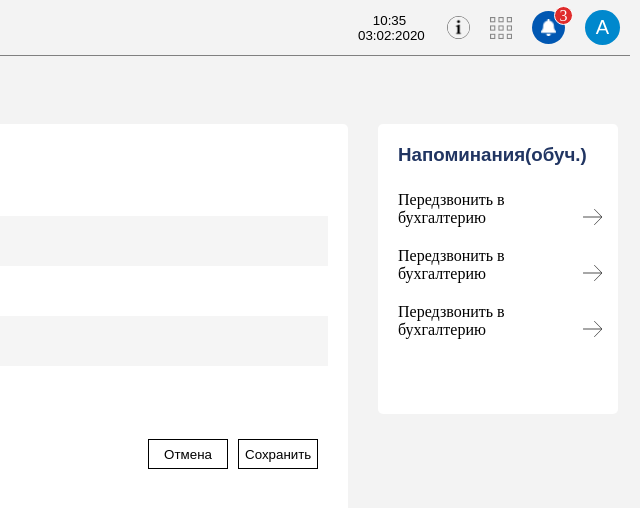
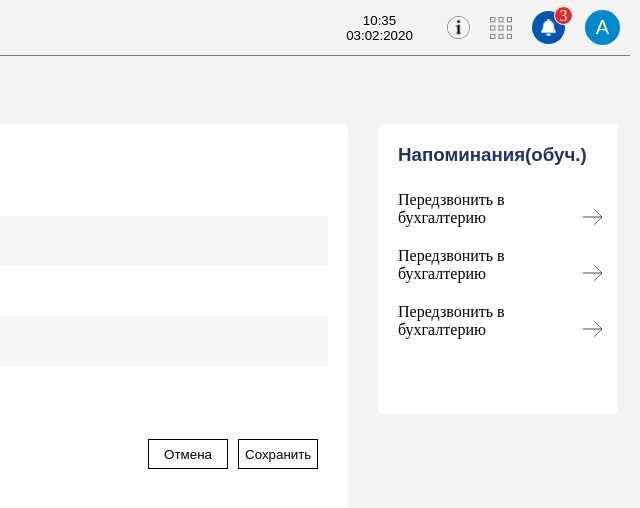
Before and after one commit to monarchinit/majex, a React app: page / in a window 1280 px wide. Shown: the full height of the page, 640-1280 px from the left. Built offline with nearby package versions, Linux system fonts and the light colour scheme.

Commit message:
finished

```diff
--- a/src/components/header/header.module.css
+++ b/src/components/header/header.module.css
@@ -112,7 +112,7 @@ text-align: center;
 }
 
 .btnDate {
-  width: 75px;
+  width: 95px;
   cursor: pointer;
   border: none;
   background-color: transparent;
```
Also changed, not shown: src/components/header/Header.jsx (+9 -3 lines).
